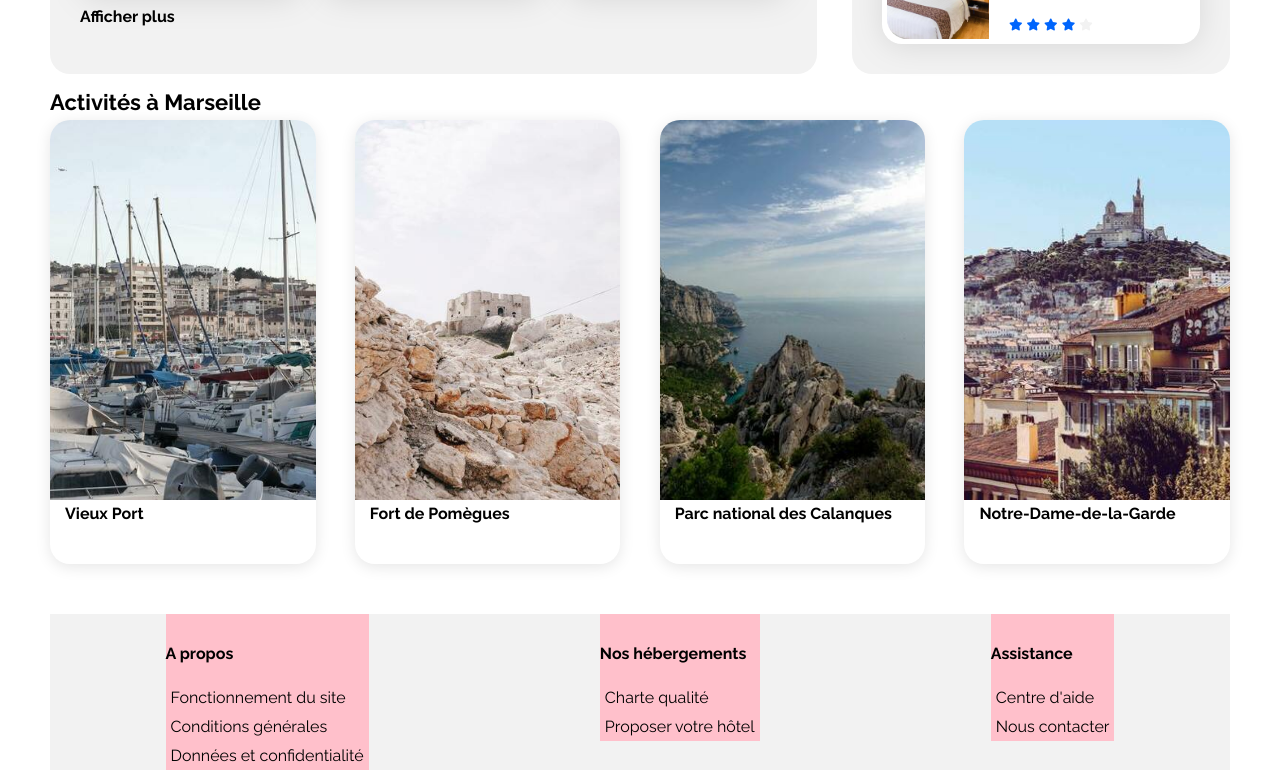
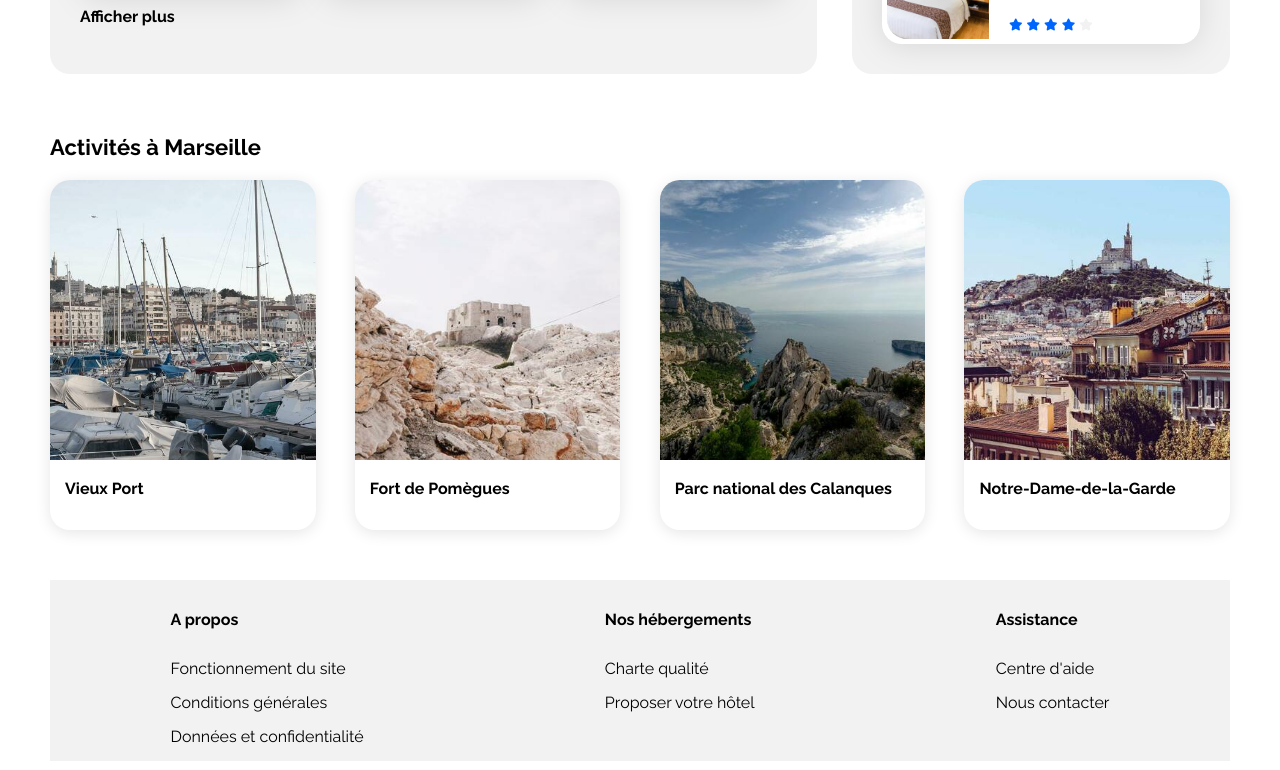
Before and after one commit to RezeeD/OC-P3_booki, a plain HTML site: page index.html in a window 1280 px wide. Shown: the part 996-1766 px from the top of the page. Drawn offline with Linux system fonts and the light colour scheme.

Commit message:
update: correction padding section "activités"

```diff
--- a/css/style.css
+++ b/css/style.css
@@ -395,12 +395,12 @@ fieldset{
 /** Activités à Marseille **/
 
 .activities-title{
-    padding-top: 15px;
+    padding: 60px 0 15px 0;
 }
 
 .activities-card{
     width: 22.5%;
-    height: 444px;
+    height: 350px;
     border-radius: 20px;
     border: 1px none #D9D9D9;
     box-shadow: 0 3px 15px 0 rgba(0, 0, 0, 0.1);
@@ -408,7 +408,7 @@ fieldset{
 }
  .activities img{
      width: 100%;
-     height: 380px;
+     height: 280px;
  }
 
  .activities-card, .activities img{
@@ -417,7 +417,7 @@ fieldset{
  }
 
  .activities-card .card-content{
-     padding-left: 15px;
+     padding: 15px 15px 0 15px;
  }
 
  .activities-container{
@@ -438,19 +438,16 @@ fieldset{
 
 footer h3{
     font-weight: bold;
-    padding: 30px 0 20px 0;
-    background-color: pink;
+    padding: 30px 0 30px 0;
 }
 
 ul{
     list-style: none;
     padding-left: 0;
-    background-color: pink;
-
  }
 
 li{
-    padding: 5px;
+    padding: 0 0 15px 0 ;
 }
 
 
```
